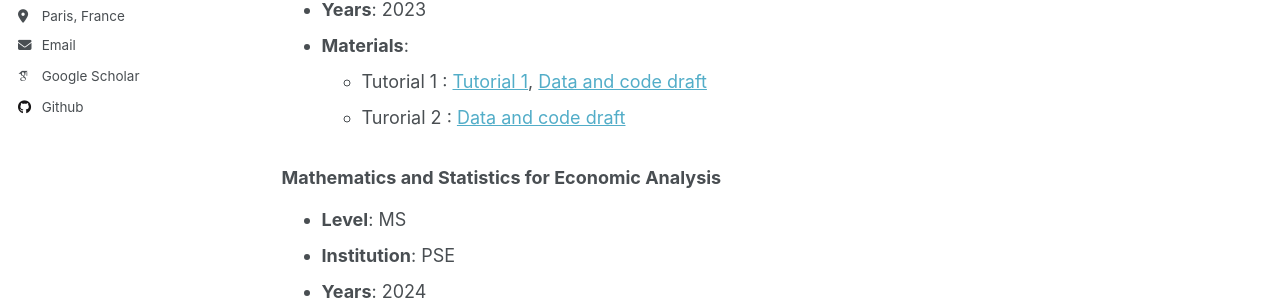
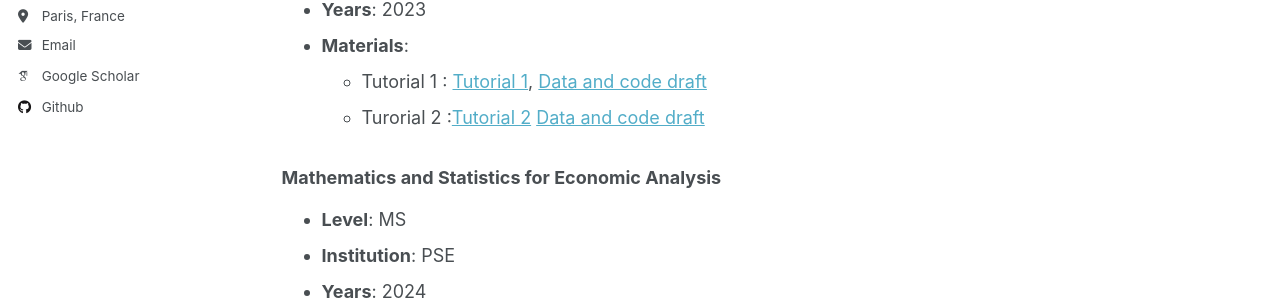
Before and after one commit to SamyZtn/samyzitouni.github.io, a Jekyll site: the page built from _pages/teaching.md, in a window 1280 px wide and 1291 px high. Shown: the part 403-703 px from the top of the window. Built offline with Jekyll 4.4.1, drawn with Linux system fonts in a browser that asks for light colours; some web fonts are replaced.

Commit message:
Update teaching.md

```diff
--- a/_pages/teaching.md
+++ b/_pages/teaching.md
@@ -16,7 +16,7 @@
 - **Materials**:
      - Tutorial 1 : [Tutorial 1](https://raw.githubusercontent.com/SamyZtn/samyzitouni.github.io/master/files/TD1_R.pdf),
 [Data and code draft](https://raw.githubusercontent.com/SamyZtn/samyzitouni.github.io/master/files/Tuto1.zip)
-     - Turorial 2 : [Data and code draft](https://raw.githubusercontent.com/SamyZtn/samyzitouni.github.io/master/files/Tuto1.zip)
+     - Turorial 2 :[Tutorial 2](https://raw.githubusercontent.com/SamyZtn/samyzitouni.github.io/master/files/TD2.pdf) [Data and code draft](https://raw.githubusercontent.com/SamyZtn/samyzitouni.github.io/master/files/Tuto1.zip)
 
 ### Mathematics and Statistics for Economic Analysis
 - **Level**: MS
```
